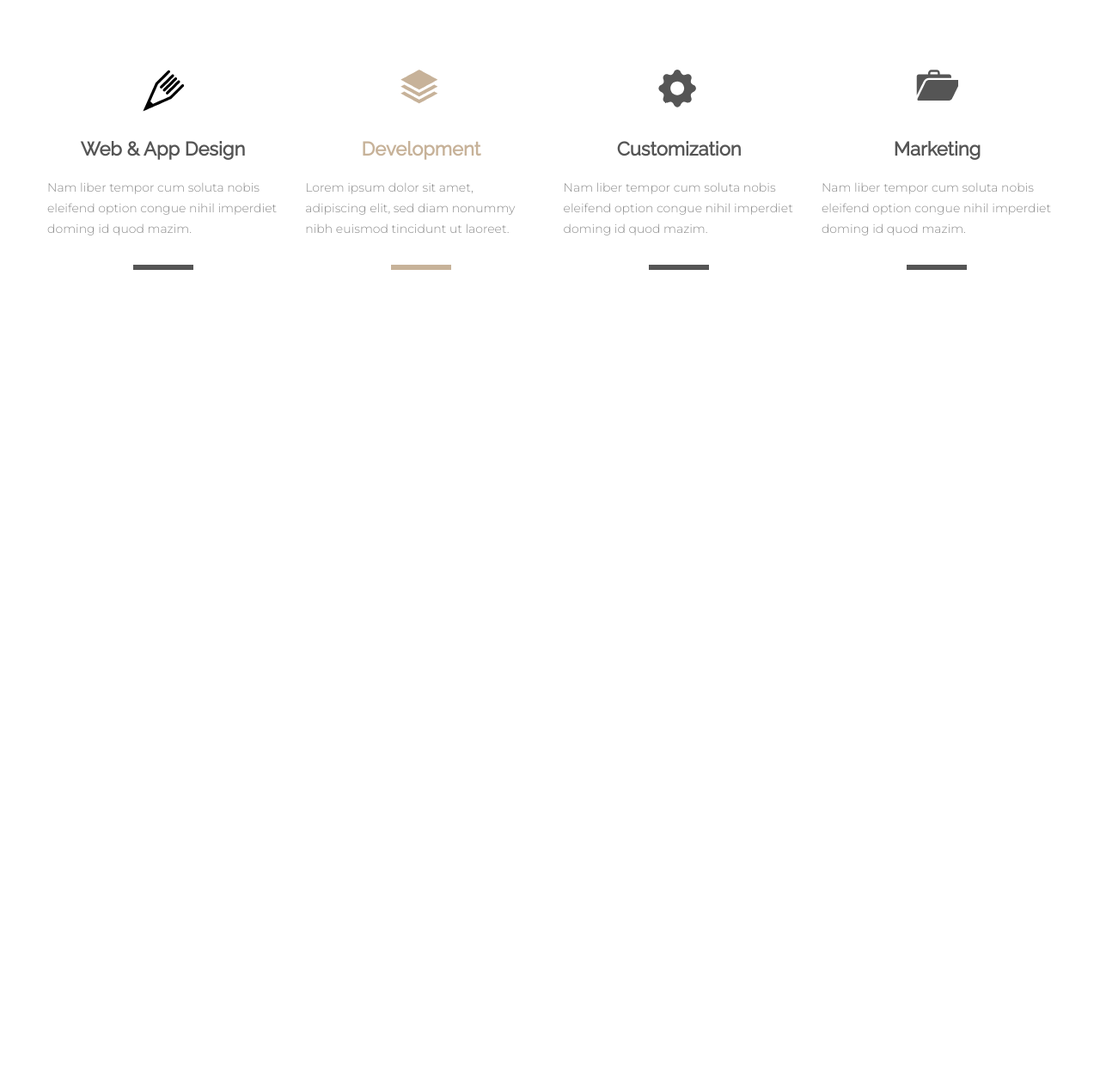
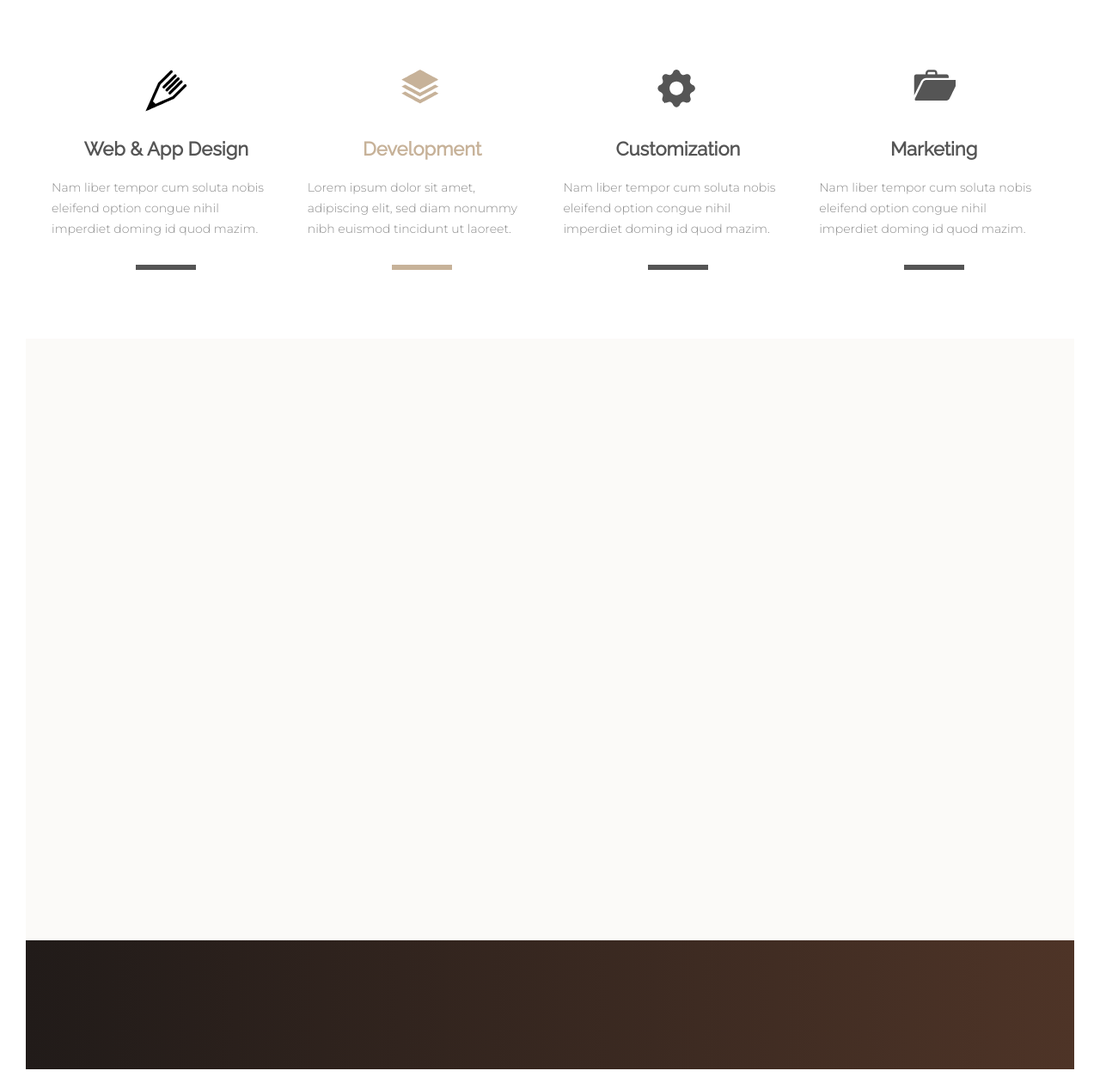
Before and after one commit to AndewKolovrat/Test-project, a plain HTML site: page index.html in a window 1280 px wide. Shown: the part 800-2060 px from the top of the page at 86% size. Before the commit the page ends 1194 px from the top, so only its background shows below. Drawn offline with Linux system fonts and the light colour scheme.

Commit message:
services restructurision

```diff
--- a/index.html
+++ b/index.html
@@ -75,8 +75,8 @@
 
     <main class="container">
 
-        <section class="services content_container">
-            <ul class="services_list">
+        <section class="services">
+            <ul class="services_list content_container">
                 <li class="services_list_item">
                     <svg height="50px" width="50px" class="services_list_item_ico">
                         <use xlink:href="#design" />
@@ -114,6 +114,12 @@
                     <div class="services_list_item_line"></div>
                 </li>
             </ul>
+            <div class="services_content"></div>
+            <div class="services_bottom">
+                <div class="content_container">
+
+                </div>
+            </div>
         </section><!-- services -->
 
     </main>
--- a/scss/style.scss
+++ b/scss/style.scss
@@ -176,6 +176,7 @@ body{
     &_list{
         display: flex;
         justify-content: space-between;
+        margin-bottom: 80px;
         &_item{
             max-width: 23%;
             display: flex;
@@ -210,6 +211,15 @@ body{
             }
         }
     }
+    &_content{
+        background-color: #fbfaf8;
+        min-height: 700px;
+    }
+    &_bottom{
+        min-height: 150px;
+        background-color: #f4f5f8;
+        background-image: linear-gradient(90.0deg, #211b19 0%, #4e3427 100%);
+    }
 }
 .services_active{
     color: #c7b299;
```
Also changed, not shown: css/style.css, 1 other file.
